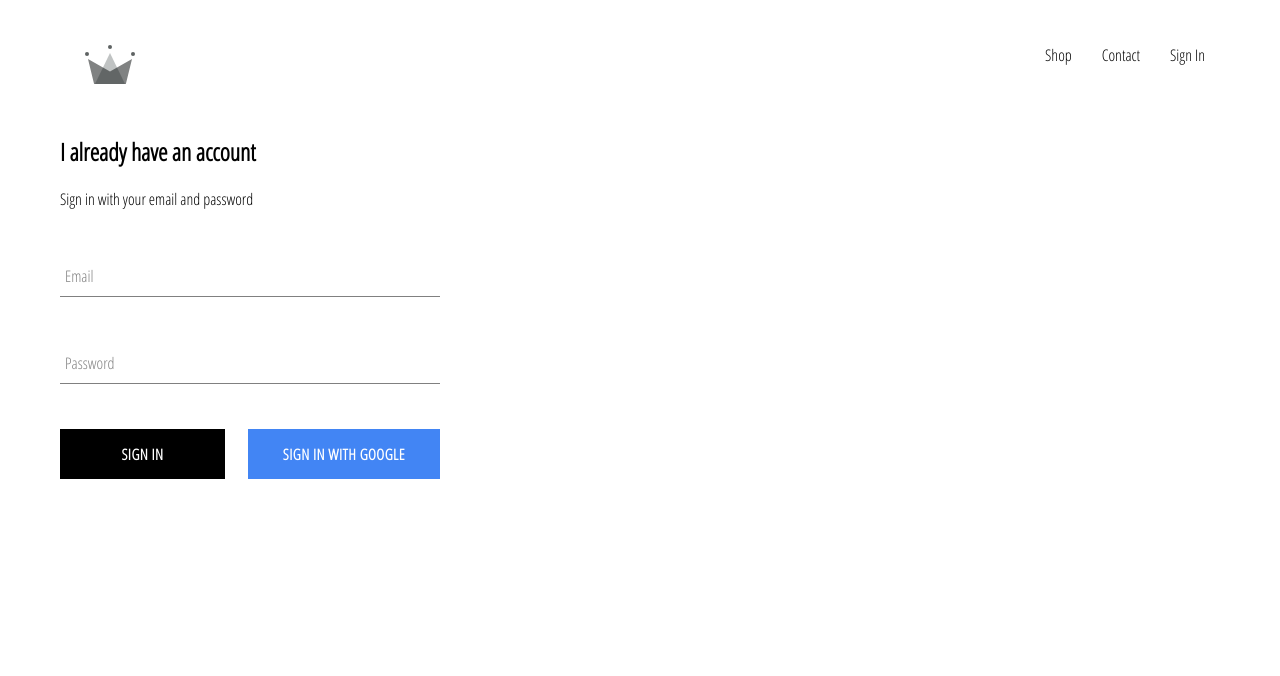
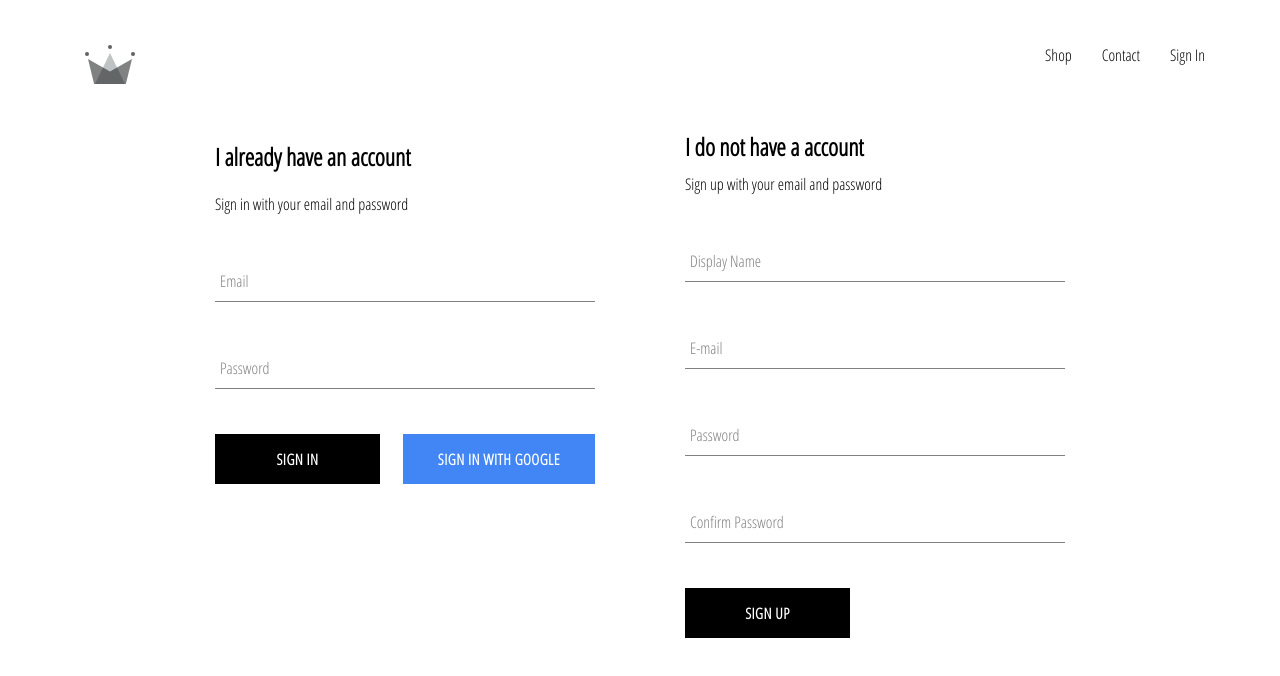
Before and after one commit to TheShahriyar/React-Ecommerce, a React (Create React App) app: page /signin in a window 1280 px wide. Shown: the top 676 px of the page. Built offline with nearby package versions, Linux system fonts and the light colour scheme; no server answers.

Commit message:
sign-in and sign-up with email & password

```diff
--- a/src/App.js
+++ b/src/App.js
@@ -27,8 +27,8 @@
 					this.setState({
 						currentUser: snapShot.data()
 					});
+					console.log(this.state);
 				});
-				console.log(this.state);
 			} else {
 				this.setState({
 					currentUser: userAuth
--- a/src/components/header/header.component.jsx
+++ b/src/components/header/header.component.jsx
@@ -5,8 +5,6 @@
 import { auth } from "../../firebase/firebase.utils";
 
 const Header = ({ currentUser }) => {
-	console.log(currentUser);
-
 	return (
 		<div className="header">
 			<Link to="/" className="logo-container">
@@ -22,8 +20,9 @@
 				{currentUser ? (
 					<>
 						<div className="option">
-							<img src={currentUser.photoURL} alt="googleUser" />
-
+							{currentUser.photoURL ? (
+								<img src={currentUser.photoURL} alt="userPhoto" />
+							) : null}
 							{currentUser.displayName.split(" ")[0]}
 						</div>
 						<div className="option" onClick={() => auth.signOut()}>
--- a/src/components/sign-in/sign-in.component.jsx
+++ b/src/components/sign-in/sign-in.component.jsx
@@ -2,7 +2,7 @@
 import "./sign-in.styles.scss";
 import FormInput from "../form-input/form-input.component";
 import CustomButton from "../custom-button/custom-button.component";
-import { SignInWithGoogle } from "../../firebase/firebase.utils";
+import { auth, SignInWithGoogle } from "../../firebase/firebase.utils";
 
 export default class SignIn extends Component {
 	constructor() {
@@ -14,12 +14,20 @@
 		};
 	}
 
-	handleSubmit = e => {
+	handleSubmit = async e => {
 		e.preventDefault();
-		this.setState({
-			email: "",
-			password: ""
-		});
+
+		const { email, password } = this.state;
+
+		try {
+			await auth.signInWithEmailAndPassword(email, password);
+			this.setState({
+				email: "",
+				password: ""
+			});
+		} catch (error) {
+			console.error(error);
+		}
 	};
 
 	handleChange = e => {
--- /dev/null
+++ b/src/components/sign-up/sign-up.component.jsx
@@ -0,0 +1,100 @@
+import React, { Component } from "react";
+import "./sign-up.styles.scss";
+
+import { auth, createUserProfileDocument } from "../../firebase/firebase.utils";
+import FormInput from "../form-input/form-input.component";
+import CustomButton from "../custom-button/custom-button.component";
+
+export default class SignUp extends Component {
+	constructor() {
+		super();
+
+		this.state = {
+			displayName: "",
+			email: "",
+			password: "",
+			confirmPassword: ""
+		};
+	}
+
+	handleSubmit = async event => {
+		event.preventDefault();
+		const { displayName, email, password, confirmPassword } = this.state;
+
+		if (password !== confirmPassword) {
+			alert("Password don't match");
+			return;
+		}
+
+		try {
+			const { user } = await auth.createUserWithEmailAndPassword(
+				email,
+				password
+			);
+
+			await createUserProfileDocument(user, { displayName });
+
+			this.setState({
+				displayName: "",
+				email: "",
+				password: "",
+				confirmPassword: ""
+			});
+		} catch (error) {
+			console.error(error);
+		}
+	};
+
+	handleChange = e => {
+		e.preventDefault();
+
+		const { name, value } = e.target;
+
+		this.setState({ [name]: value });
+	};
+
+	render() {
+		const { displayName, email, password, confirmPassword } = this.state;
+		return (
+			<div className="sign-up">
+				<h2 className="title">I do not have a account</h2>
+				<span>Sign up with your email and password</span>
+				<form className="sign-up-form" onSubmit={this.handleSubmit}>
+					<FormInput
+						type="text"
+						name="displayName"
+						value={displayName}
+						onChange={this.handleChange}
+						label="Display Name"
+						required
+					/>
+					<FormInput
+						type="email"
+						name="email"
+						value={email}
+						onChange={this.handleChange}
+						label="E-mail"
+						required
+					/>
+					<FormInput
+						type="password"
+						name="password"
+						value={password}
+						onChange={this.handleChange}
+						label="Password"
+						required
+					/>
+					<FormInput
+						type="password"
+						name="confirmPassword"
+						value={confirmPassword}
+						onChange={this.handleChange}
+						label="Confirm Password"
+						required
+					/>
+					<CustomButton type="submit">Sign Up</CustomButton>
+				</form>
+			</div>
+		);
+	}
+}
--- /dev/null
+++ b/src/components/sign-up/sign-up.styles.scss
@@ -0,0 +1,9 @@
+.sign-up {
+	display: flex;
+	flex-direction: column;
+	width: 380px;
+
+	.title {
+		margin: 10px 0;
+	}
+}
--- a/src/pages/signIn-signUp/signIn-signUp.component.jsx
+++ b/src/pages/signIn-signUp/signIn-signUp.component.jsx
@@ -1,11 +1,13 @@
 import React from "react";
 import "./signIn-signUp.styles.scss";
 import SignIn from "../../components/sign-in/sign-in.component";
+import SignUp from "../../components/sign-up/sign-up.component";
 
 const SignInSignUp = () => {
 	return (
 		<div className="sign-in-and-sign-up">
 			<SignIn />
+			<SignUp />
 		</div>
 	);
 };
--- a/src/pages/signIn-signUp/signIn-signUp.styles.scss
+++ b/src/pages/signIn-signUp/signIn-signUp.styles.scss
@@ -0,0 +1,6 @@
+.sign-in-and-sign-up {
+	width: 850px;
+	display: flex;
+	justify-content: space-between;
+	margin: 30px auto;
+}
```
